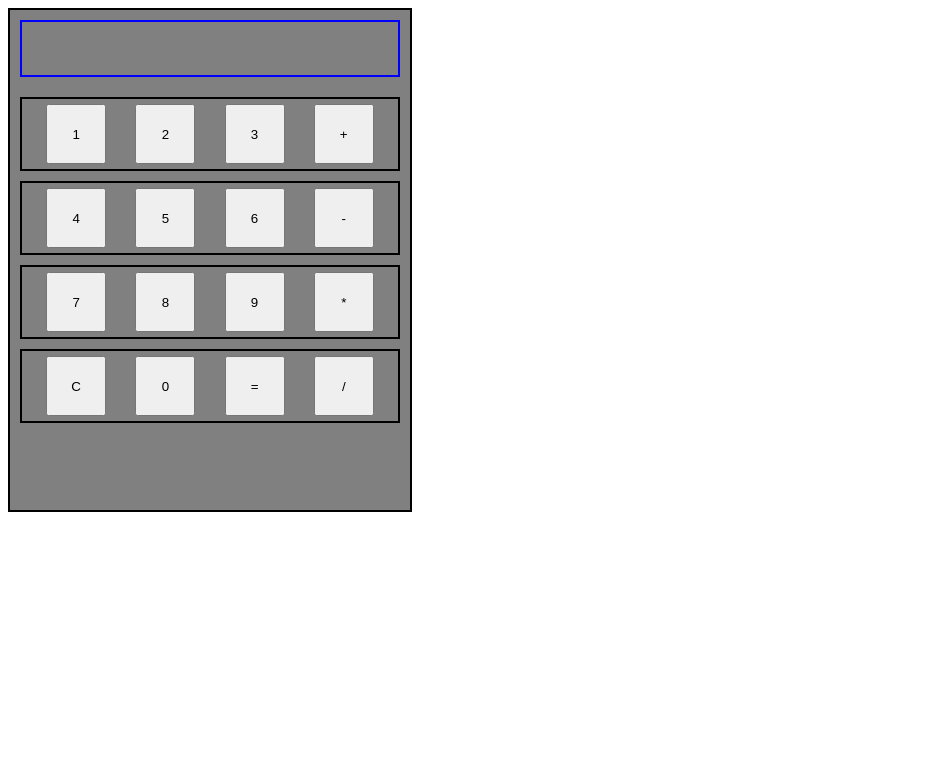
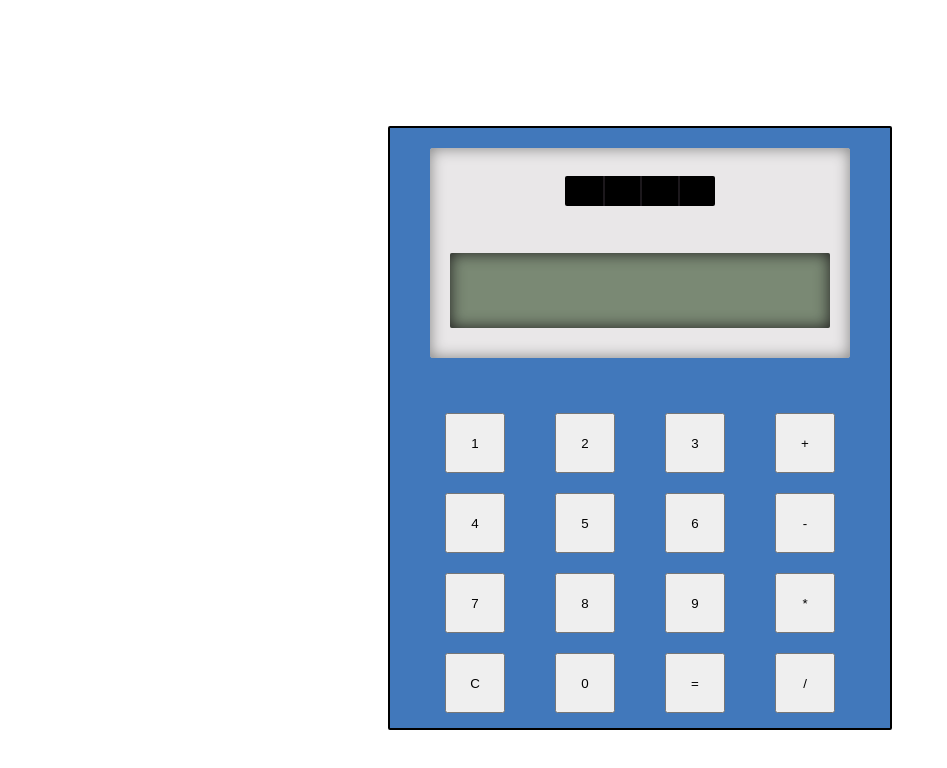
Before and after one commit to ddaly2/Calculator, a plain HTML site: page index.html in a window 1280 px wide. Shown: the whole page, without its empty margins (0-947 px from the left). Drawn offline with Linux system fonts and the light colour scheme.

Commit message:
Update CSS

```diff
--- a/app.js
+++ b/app.js
@@ -7,6 +7,11 @@ let arithPressed = false;
 
 //Assigning click listeners to all number buttons
 document.querySelector("#oneBtn").addEventListener("click", (e) => {
+    //This control flow switches the CSS of the screen so there isnt a size change when numbers are on the screen versus an empty screen
+    // if (screenValue === "") {
+    //     document.getElementById("calculatorScreenBottomNoNumbers").id = "calculatorScreenBottomWithNumbers"
+    // }
+
     if (arithPressed === false) {
         document.getElementById("screenValue").innerHTML += e.target.value;
         screenValue += e.target.value;
--- a/index.html
+++ b/index.html
@@ -9,10 +9,18 @@
 </head>
 <body>
     <div id="calculatorBody">
-        <div id="calculatorScreen">
-            <p id="screenValue"></p>
+        <div id="calculatorTop">
+            <div id="calculatorScreenTop">
+                <div class="solarBarSection"></div>
+                <div class="solarBarSection"></div>
+                <div class="solarBarSection"></div>
+                <div class="solarBarSection"></div>
+            </div>
+            <div id="calculatorScreenBottom">
+                <p id="screenValue"></p>
+            </div>
         </div>
-        <div>
+        <div id="calculatorBottom">
             <div class="buttonRow">
                 <button class="btn numBtn" id="oneBtn" value="1">1</button>
                 <button class="btn numBtn" id="twoBtn" value="2">2</button>
--- a/styles.css
+++ b/styles.css
@@ -1,26 +1,83 @@
+@import url('https://fonts.googleapis.com/css2?family=Orbitron&display=swap');
+
+body {
+    position: relative;
+}
+
+#calculatorBody {
+    margin: 10% auto auto auto;
+    border: 2px solid black;
+    background-color: rgb(65, 120, 187);
+    height: 600px;
+    width: 500px;
+    display: grid;
+    grid-template-rows: 1fr 1fr;
+    border-radius: 2px;
+}
+
+#calculatorTop {
+    display: grid;
+    grid-template-rows: 1fr;
+    background-color: rgb(233, 231, 232);
+    margin: 20px 40px 40px 40px;
+    border-radius: 3px;
+    box-shadow: inset 0 0 15px gray;
+}
+
+#calculatorScreenTop {
+    height: 30px;
+    width: 150px;
+    background-color: black;
+    margin: auto;
+    border-radius: 2px;
+    display: grid;
+    grid-template-columns: 1fr 1fr 1fr 1fr;
+}
+
+.solarBarSection {
+    display: inline-block;
+    height: 100%;
+    width: 100%;
+}
+
+.solarBarSection::after {
+    content: "";
+    height: 100%;
+    width: 2px;
+    background-color: rgb(28, 24, 28);
+    display: inline-block;
+}
+
+.solarBarSection:first-child::after {
+    display: none;
+}
+
+#calculatorScreenBottom {
+    border-top: 0px solid rgb(233, 231, 232);
+    background-color: rgb(122, 137, 116);
+    margin: 20px 20px 20px 20px;
+    height: 75px;
+    margin-bottom: 30px;
+    box-shadow: inset 0 0 15px rgb(30, 29, 29);
+    border-radius: 2px;
+
+}
+
+#calculatorScreenBottom > p {
+    margin: 5% 3% 5% auto;
+    text-align: right;
+    font-size: 30px;
+    font-family: "Orbitron", sans-serif;
+}
+
+.buttonRow {
+    margin: 10px;
+    display: flex;
+    justify-content: space-evenly;
+}
+
 button {
     width: 60px;
     height: 60px;
     margin: 5px;
 }
-
-#calculatorBody {
-    border: 2px solid black;
-    background-color: gray;
-    height: 500px;
-    width: 400px;
-    display: grid;
-    grid-template-rows: .5fr 1fr;
-}
-
-#calculatorScreen {
-    border: 2px solid blue;
-    margin: 10px;
-}
-
-.buttonRow {
-    border: 2px solid black;
-    margin: 10px;
-    display: flex;
-    justify-content: space-evenly;
-}
```
